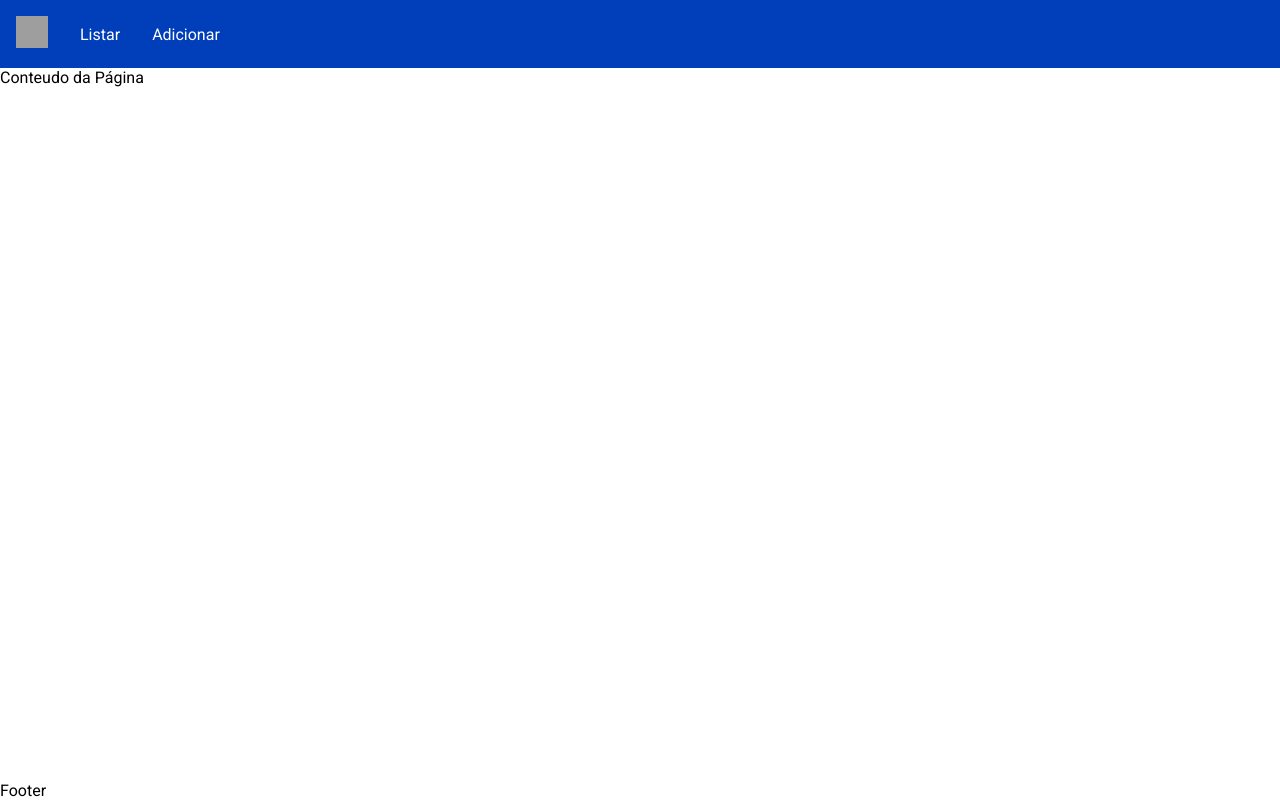
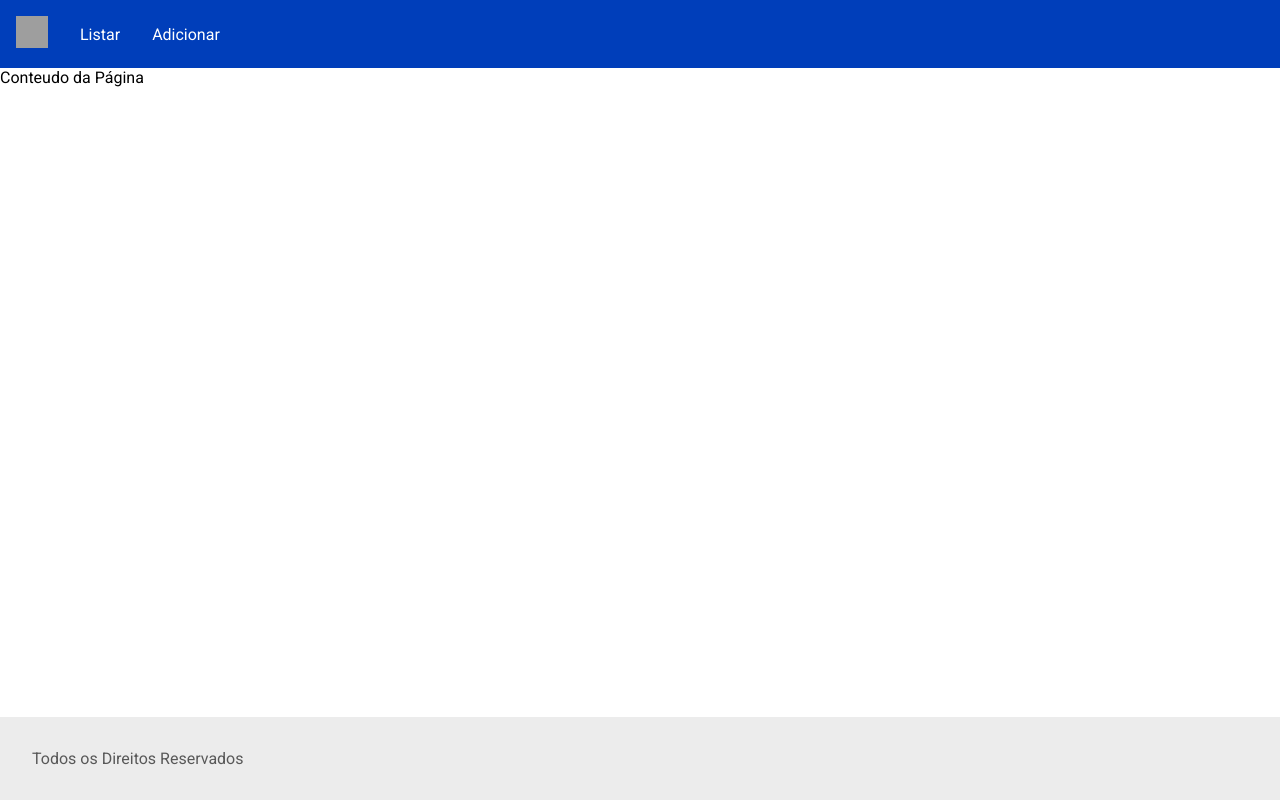
Before and after one commit to SERAFIIN/jornada-fullsctack, a React (Vite) app in the folder frontend/: page / in a window 1280 px wide. Built offline with nearby package versions, Linux system fonts and the light colour scheme; grey boxes are pictures that could not be loaded.

Commit message:
Criação do Footer

```diff
--- a/frontend/src/App.jsx
+++ b/frontend/src/App.jsx
@@ -1,5 +1,7 @@
+import Footer from './components/Footer/Footer'
+import Header from './components/Header/Header'
+
 import './App.css'
-import Header from './components/Header/Header'
 
 function App() {
 
@@ -11,7 +13,7 @@
         Conteudo da Página
       </div>
 
-      <div>Footer</div>
+      <Footer />
     </div>
   )
 }
--- /dev/null
+++ b/frontend/src/components/Footer/Footer.css
@@ -0,0 +1,5 @@
+.Footer {
+    background: #ececec;
+    color: #585858;
+    padding: 2rem;
+}
--- /dev/null
+++ b/frontend/src/components/Footer/Footer.jsx
@@ -0,0 +1,7 @@
+import './Footer.css'
+
+function Footer () {
+    return <div className="Footer">Todos os Direitos Reservados</div>
+}
+
+export default Footer;
```
